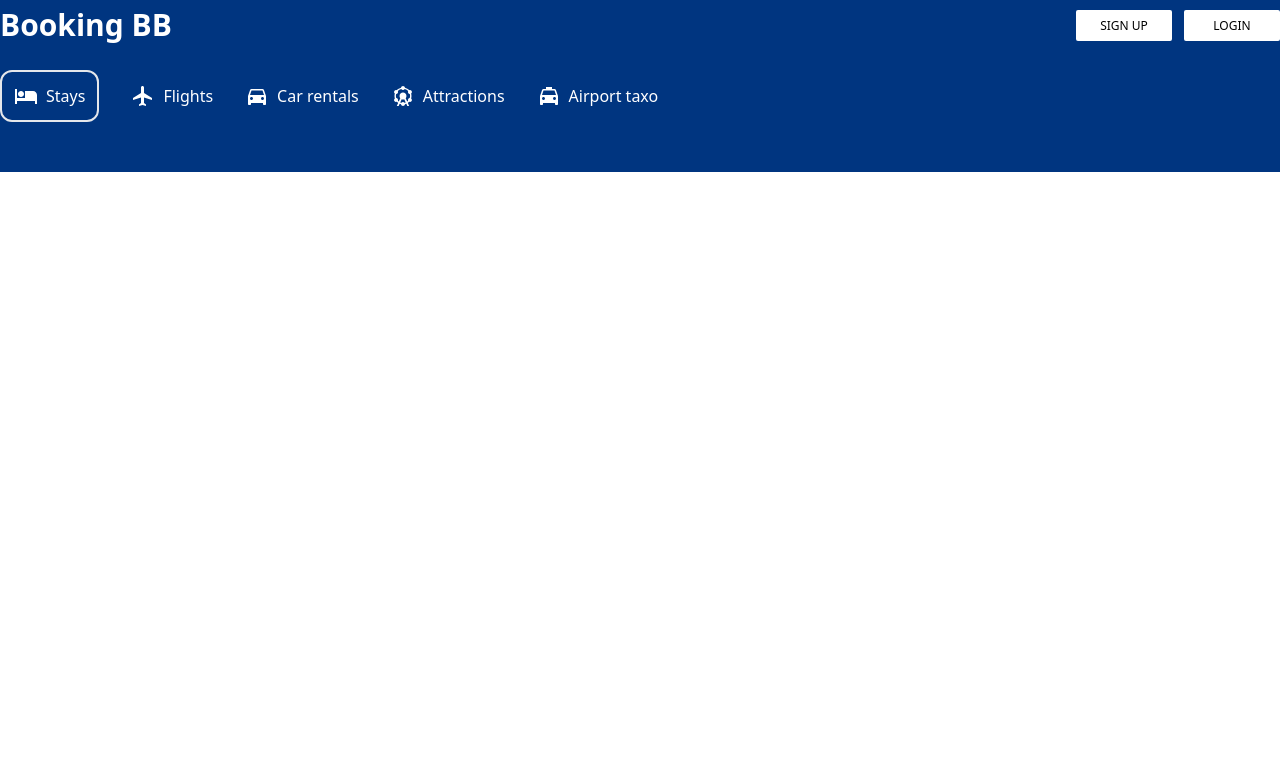
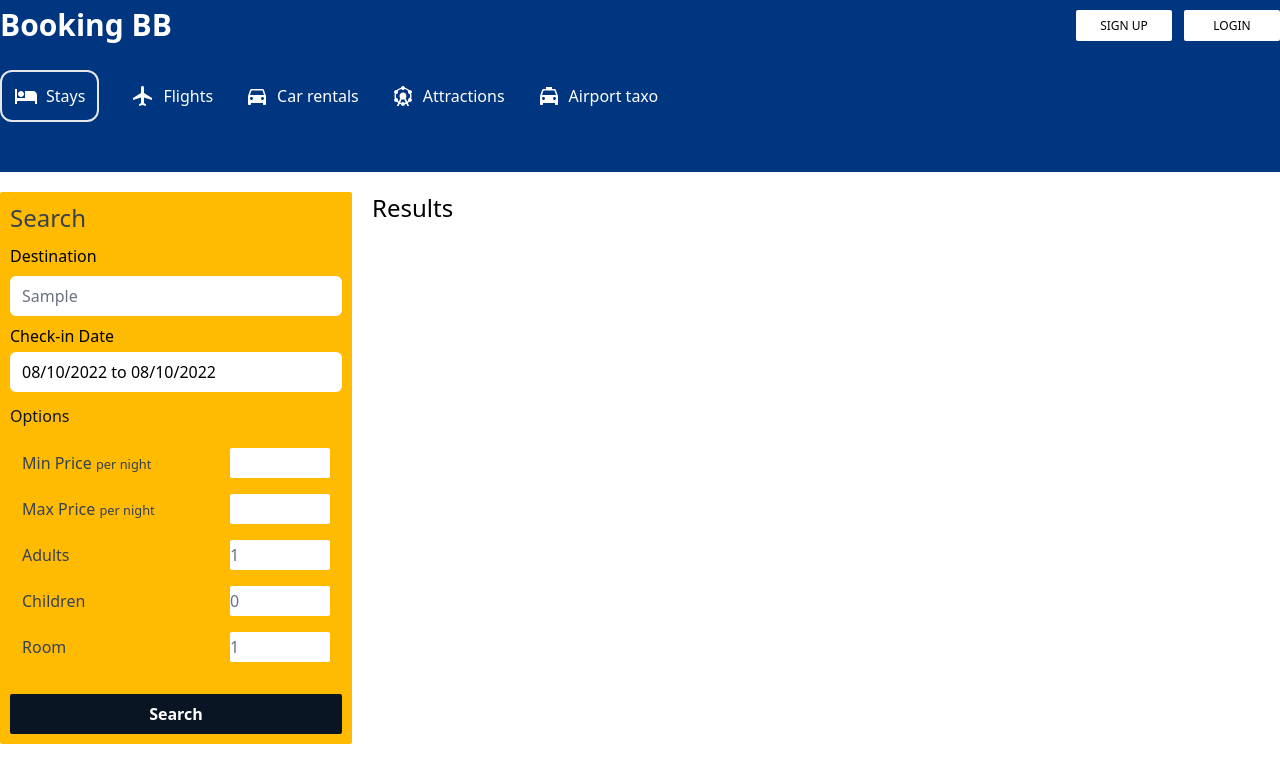
Before and after one commit to vrdperera/booking-app, a React (Create React App) app: page / in a window 1280 px wide. Both pictures are taken after typing "Sample" into the empty fields and a click on the button "SEARCH". Shown: the top 782 px of the page. Built offline with nearby package versions, Linux system fonts and the light colour scheme.

Commit message:
add side search component to the hotels page

```diff
--- a/src/components/header/atoms/header-search/index.jsx
+++ b/src/components/header/atoms/header-search/index.jsx
@@ -34,7 +34,7 @@ export default function HeaderSearch() {
   const navigate = useNavigate();
 
   const handleSearch = () => {
-    navigate('/hotels', { state: { destination } });
+    navigate('/hotels', { state: { destination, date, options } });
   };
 
   return (
@@ -54,7 +54,7 @@ export default function HeaderSearch() {
         <span
           onClick={() => setOpenDate((prev) => !prev)}
           className="text-gray-500"
-        >{`${format(date[0].startDate, 'MM/dd/yyyy')} to  ${format(
+        >{`${format(date[0].startDate, 'MM/dd/yyyy')} to ${format(
           date[0].endDate,
           'MM/dd/yyyy'
         )} `}</span>
@@ -64,6 +64,7 @@ export default function HeaderSearch() {
             onChange={(item) => setDate([item.selection])}
             moveRangeOnFirstSelection={false}
             ranges={date}
+            minDate={new Date()}
             className="DateRange absolute top-[50px]"
           />
         )}
--- a/src/pages/hotels/index.jsx
+++ b/src/pages/hotels/index.jsx
@@ -1,11 +1,119 @@
+import { format } from 'date-fns';
+import { useState } from 'react';
+import { DateRange } from 'react-date-range';
+import { useLocation } from 'react-router-dom';
 import Header from '../../components/header';
 import Navbar from '../../components/navbar';
 
 export default function Hotels() {
+  const { state } = useLocation();
+
+  const [destination, setDestination] = useState(state.destination);
+  const [date, setDate] = useState(state.date);
+  const [openDate, setOpenDate] = useState('');
+  const [options, setOptions] = useState(state.options);
+
   return (
     <div>
       <Navbar />
       <Header type="list" />
+      <div className="hListContainer container mx-auto flex justify-center mt-[20px]">
+        <div className="hListWrapper w-full max-w-7xl mx-auto flex gap-[20px]">
+          <div className="hListSearch flex-1  bg-[#febb02] p-[10px] rounded-sm sticky top-3">
+            <h1 className="hlTitle text-2xl text-gray-700 mb-[10px]">Search</h1>
+
+            <div className="hlitem ">
+              <label htmlFor="text">Destination</label>
+              <input
+                type="text"
+                placeholder={destination}
+                className="my-2 rounded-md border-none min-w-[332px]"
+              />
+            </div>
+
+            <div className="hlitem flex flex-col gap-1 mb-3">
+              <label htmlFor="date">Check-in Date </label>
+              <span
+                onClick={() => setOpenDate((prev) => !prev)}
+                className="h-8 flex items-center py-5 pl-3 bg-white cursor-pointer rounded-md"
+              >{`${format(date[0].startDate, 'MM/dd/yyyy')} to ${format(
+                date[0].endDate,
+                'MM/dd/yyyy'
+              )} `}</span>
+              {openDate && (
+                <DateRange
+                  editableDateInputs={true}
+                  onChange={(item) => setDate([item.selection])}
+                  moveRangeOnFirstSelection={false}
+                  ranges={date}
+                  minDate={new Date()}
+                />
+              )}
+            </div>
+
+            <div className="hlItem flex flex-col gap-2 text-gray-700">
+              <label htmlFor="" className="text-gray-900">
+                Options
+              </label>
+              <div className="flex flex-col gap-4 p-3">
+                <div className="flex justify-between items-center">
+                  <span className="hlOptionText">
+                    Min Price <small>per night</small>
+                  </span>
+                  <input
+                    type="number"
+                    className="w-[100px] p-0 rounded-sm border-none h-[30px]"
+                  />
+                </div>
+                <div className="flex justify-between items-center">
+                  <span className="hlOptionText">
+                    Max Price <small>per night</small>
+                  </span>
+                  <input
+                    type="number"
+                    className="w-[100px]  p-0 rounded-sm border-none h-[30px]"
+                  />
+                </div>
+                <div className="flex justify-between items-center">
+                  <span className="hlOptionText">Adults</span>
+                  <input
+                    min="1"
+                    type="number"
+                    className="w-[100px]  p-0 rounded-sm border-none h-[30px]"
+                    placeholder={options.Adults}
+                  />
+                </div>
+                <div className="flex justify-between items-center">
+                  <span className="hlOptionText">Children</span>
+                  <input
+                    min="0"
+                    type="number"
+                    className="w-[100px]  p-0 rounded-sm border-none h-[30px]"
+                    placeholder={options.Children}
+                  />
+                </div>
+                <div className="flex justify-between items-center">
+                  <span className="hlOptionText">Room</span>
+                  <input
+                    min="1"
+                    type="number"
+                    className="w-[100px]  p-0 rounded-sm border-none h-[30px]"
+                    placeholder={options.Room}
+                  />
+                </div>
+              </div>
+            </div>
+
+            <button className="bg-[#0a1524] hover:bg-[#1a2a42] w-full mt-5 font-bold text-white border-none px-3 py-2 rounded-sm">
+              Search
+            </button>
+          </div>
+
+          <div className="hListResult flex-3">
+            <h1 className="hlTitle text-2xl">Results</h1>
+          </div>
+        </div>
+      </div>
     </div>
   );
 }
--- a/tailwind.config.js
+++ b/tailwind.config.js
@@ -5,6 +5,11 @@ module.exports = {
     extend: {
       colors: {
         'navbar-darkBlue': '#003580',
+      },
+      flex: {
+        2: '2 2 0%',
+        3: '3 3 0%',
+        4: '4 4 0%',
       },
     },
   },
```
